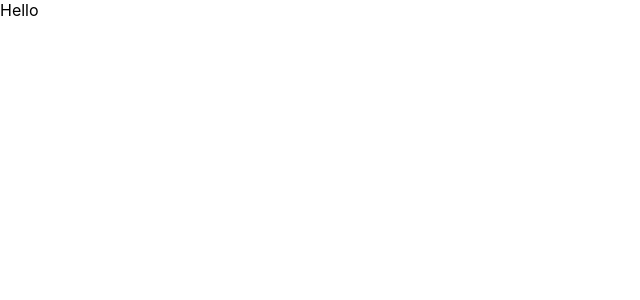
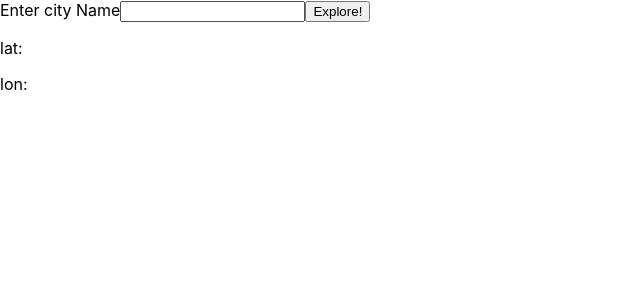
Before and after one commit to Ahmad-Khaled-Zaid/Axious, a React (Create React App) app: page / in a window 1280 px wide. Shown: the top 300 px of the page, without its empty margins (0-640 px from the left). Built offline with nearby package versions, Linux system fonts and the light colour scheme.

Commit message:
display city info

```diff
--- a/src/App.js
+++ b/src/App.js
@@ -1,14 +1,53 @@
-import React from 'react';
-import './App.css';
-class App extends React.Component{
-  render(){
-    return(
+import React from "react";
+import "./App.css";
+import axios from "axios";
+class App extends React.Component {
+  constructor(props) {
+    super(props);
+    this.state = {
+      city: "",
+      displayCity: "",
+      lat: "",
+      lon: "",
+      image: "",
+    };
+  }
+  getCityName = (event) => {
+    console.log(event.target.value);
+    this.setState({
+      city: event.target.value,
+    });
+  };
+  submitForm = async (event) => {
+    event.preventDefault();
+    let url = `https://eu1.locationiq.com/v1/search.php?key=${process.env.REACT_APP_KEY}&city=${this.state.city}&format=json`;
+    let response = await axios.get(url);
+    this.setState({
+      displayCity: response.data[0].display_name,
+      lat: response.data[0].lat,
+      lon: response.data[0].lon,
+    });
+    let MapUrl = `https://maps.locationiq.com/v3/staticmap?key=${
+      process.env.REACT_APP_KEY
+    }&center=${(this.state.lat, this.state.lon)}&zoom=${12}`;
+    console.log(MapUrl);
+    let showMap = await axios.get(MapUrl);
+    console.log(showMap.data);
+  };
+  render() {
+    return (
       <div>
-        Hello
+        <form onSubmit={this.submitForm}>
+          <label for="city">Enter city Name</label>
+          <input id="city" type="text" onChange={this.getCityName}></input>
+          <input type="submit" value="Explore!"></input>
+        </form>
+        <p>{this.state.displayCity}</p>
+        <p>lat: {this.state.lat}</p>
+        <p>lon: {this.state.lon}</p>
       </div>
-    )
+    );
   }
 }
 
-
 export default App;
```
Also changed, not shown: 1 other file (tests, documents, lock files or other folders).
